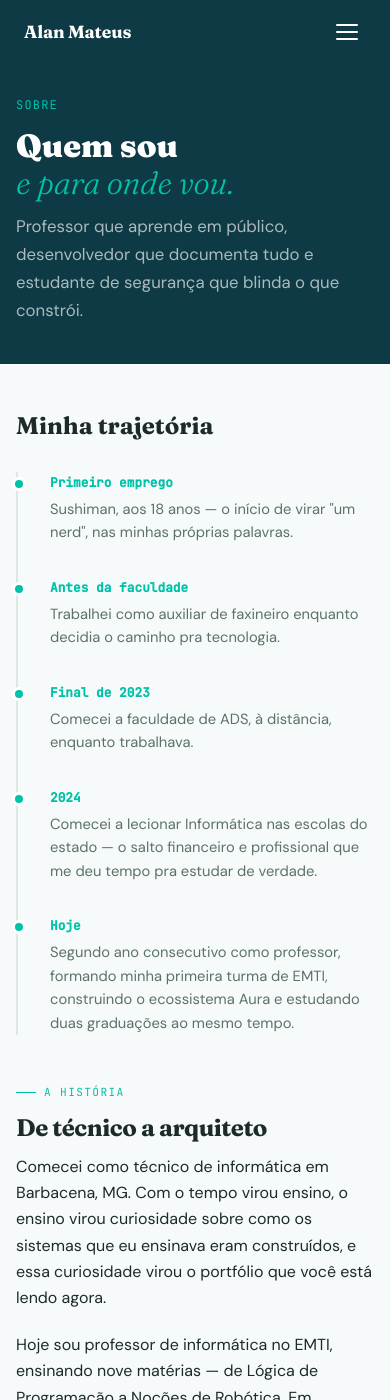
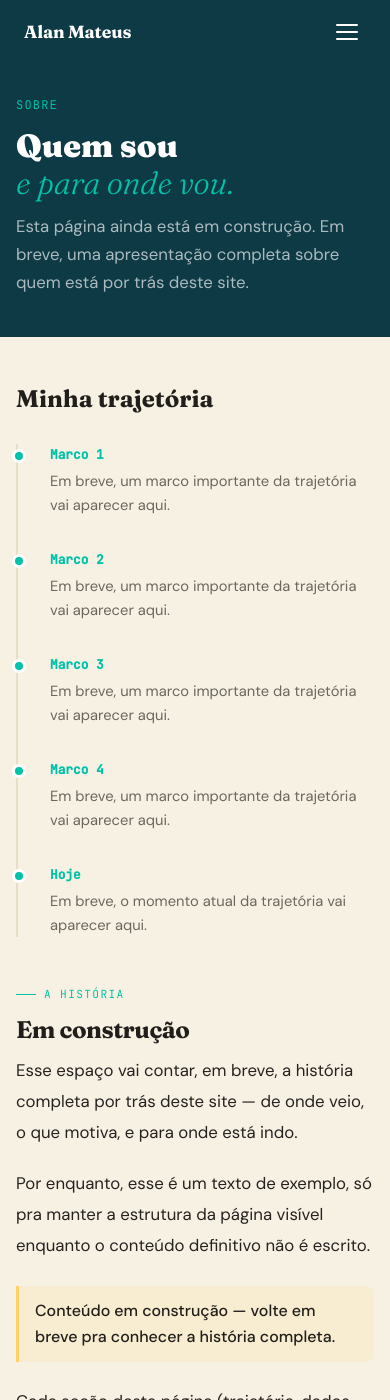
Before and after one commit to AlanMateus17/AlanMateus17.github.io, a Jekyll site: the page built from sobre/index.html, in a window 390 px wide and 1400 px high. Built offline with Jekyll 4.4.1, drawn with Linux system fonts in a browser that asks for light colours; some of the changed text lies outside the part shown.

Commit message:
Cores de leitura, badges, QR no certificado e remocao de paginas

```diff
--- a/_layouts/default.html
+++ b/_layouts/default.html
@@ -104,16 +104,12 @@
           <p class="footer__title">Referência</p>
           <ul class="footer__links">
             <li><a href="{{ '/faq/' | relative_url }}" class="footer__link">FAQ</a></li>
-            <li><a href="{{ '/glossario/' | relative_url }}" class="footer__link">Glossário</a></li>
-            <li><a href="{{ '/uses/' | relative_url }}" class="footer__link">Uses</a></li>
-            <li><a href="{{ '/now/' | relative_url }}" class="footer__link">Now</a></li>
           </ul>
         </div>
 
         <div>
           <p class="footer__title">Links externos</p>
           <ul class="footer__links">
-            <li><a href="{{ '/feed.xml' | relative_url }}" class="footer__link" target="_blank" rel="noopener">RSS ↗</a></li>
             <li><a href="https://github.com/{{ site.author.github }}" class="footer__link" target="_blank" rel="noopener">GitHub ↗</a></li>
             <li><a href="https://linkedin.com/in/{{ site.author.linkedin }}" class="footer__link" target="_blank" rel="noopener">LinkedIn ↗</a></li>
           </ul>
--- a/assets/css/main.css
+++ b/assets/css/main.css
@@ -23,18 +23,21 @@
   --highlight:    #FFD166;
   --highlight-bg: rgba(255,209,102,0.15);
 
-  --bg:           #F7FAFA;
-  --bg-alt:       #EEF3F3;
+  --bg:           #F7F1E4;
+  --bg-alt:       #F0E9D8;
   --surface:      #FFFFFF;
-  --surface-raised: #FAFCFC;
-
-  --text:         #1C2B2A;
-  --text-muted:   #5C7266;
-  --text-light:   #94A89E;
+  --surface-raised: #FBF7EC;
+  --paper:        #F7F1E4;
+  --paper-text:   #262220;
+  --paper-link:   #B8532E;
+
+  --text:         #201F1B;
+  --text-muted:   #6B675E;
+  --text-light:   #9C978A;
   --text-inverse: #FFFFFF;
 
-  --border:       #DDE8E5;
-  --border-mid:   #C2D5D0;
+  --border:       #E7DEC8;
+  --border-mid:   #D6C9A8;
 
   --status-prod:  #1A9E6E;
   --status-dev:   #0E3A45;
@@ -980,8 +983,14 @@ section + section { padding-top: 0; }
 .post-body {
   max-width: var(--prose-max);
   margin: 0 auto;
-  padding: 3rem 1.5rem;
-}
+  padding: 3rem 2.5rem;
+  background: var(--paper);
+  border-radius: var(--radius-xl);
+  color: var(--paper-text);
+}
+.post-body p { color: var(--paper-text); line-height: 1.85; font-size: 1.05rem; }
+.post-body a { color: var(--paper-link); text-decoration: underline; text-decoration-color: rgba(184,83,46,0.35); }
+.post-body a:hover { text-decoration-color: var(--paper-link); }
 .post-body h2 { margin: 2.5rem 0 0.75rem; }
 .post-body h3 { margin: 2rem 0 0.5rem; }
 .post-body p { margin-bottom: 1.25rem; }
@@ -1801,3 +1810,35 @@ pre { white-space: pre-wrap; word-break: break-all; }
 .status-panel__dot { width: 10px; height: 10px; border-radius: 50%; }
 .status-panel__dot--dev { background: var(--accent); }
 .status-panel__dot--plan { background: #C9A227; }
+
+/* === BADGES DE LEITURA (cabeçalho do post) === */
+.post-hero__reading-status {
+  display: flex;
+  flex-wrap: wrap;
+  gap: 0.6rem;
+  margin-top: 0.75rem;
+}
+.reading-badge {
+  display: inline-block;
+  padding: 0.35rem 0.8rem;
+  border-radius: 999px;
+  font-size: 0.78rem;
+  font-weight: 600;
+  background: rgba(0, 194, 168, 0.12);
+  color: var(--accent);
+  border: 1px solid rgba(0, 194, 168, 0.3);
+}
+.reading-badge--liked {
+  background: rgba(220, 38, 38, 0.1);
+  color: #dc2626;
+  border-color: rgba(220, 38, 38, 0.25);
+}
+.reading-badge--count {
+  background: rgba(255,255,255,0.08);
+  color: rgba(255,255,255,0.7);
+  border-color: rgba(255,255,255,0.2);
+}
+
+@media (max-width: 640px) {
+  .post-body { padding: 2rem 1.25rem; border-radius: var(--radius-lg); }
+}
--- a/sobre/index.html
+++ b/sobre/index.html
@@ -1,13 +1,13 @@
 ---
 layout: default
 title: Sobre
-description: "Professor de TI em Barbacena, fundador do Grupo AMtech Digital e eterno estudante. Conheça a trajetória de Alan Mateus."
+description: "Página em construção — em breve, a história completa por trás deste site."
 ---
 <header class="page-hero">
   <div class="container">
     <p class="page-hero__eyebrow">Sobre</p>
     <h1 class="page-hero__title">Quem sou<br><em style="font-weight:300;color:var(--accent)">e para onde vou.</em></h1>
-    <p class="page-hero__desc">Professor que aprende em público, desenvolvedor que documenta tudo e estudante de segurança que blinda o que constrói.</p>
+    <p class="page-hero__desc">Esta página ainda está em construção. Em breve, uma apresentação completa sobre quem está por trás deste site.</p>
   </div>
 </header>
 
@@ -17,28 +17,28 @@ description: "Professor de TI em Barbacena, fundador do Grupo AMtech Digital e e
     <div class="timeline">
       <div class="timeline__item">
         <span class="timeline__dot"></span>
-        <p class="timeline__label">Primeiro emprego</p>
-        <p class="timeline__text">Sushiman, aos 18 anos — o início de virar "um nerd", nas minhas próprias palavras.</p>
+        <p class="timeline__label">Marco 1</p>
+        <p class="timeline__text">Em breve, um marco importante da trajetória vai aparecer aqui.</p>
       </div>
       <div class="timeline__item">
         <span class="timeline__dot"></span>
-        <p class="timeline__label">Antes da faculdade</p>
-        <p class="timeline__text">Trabalhei como auxiliar de faxineiro enquanto decidia o caminho pra tecnologia.</p>
+        <p class="timeline__label">Marco 2</p>
+        <p class="timeline__text">Em breve, um marco importante da trajetória vai aparecer aqui.</p>
       </div>
       <div class="timeline__item">
         <span class="timeline__dot"></span>
-        <p class="timeline__label">Final de 2023</p>
-        <p class="timeline__text">Comecei a faculdade de ADS, à distância, enquanto trabalhava.</p>
+        <p class="timeline__label">Marco 3</p>
+        <p class="timeline__text">Em breve, um marco importante da trajetória vai aparecer aqui.</p>
       </div>
       <div class="timeline__item">
         <span class="timeline__dot"></span>
-        <p class="timeline__label">2024</p>
-        <p class="timeline__text">Comecei a lecionar Informática nas escolas do estado — o salto financeiro e profissional que me deu tempo pra estudar de verdade.</p>
+        <p class="timeline__label">Marco 4</p>
+        <p class="timeline__text">Em breve, um marco importante da trajetória vai aparecer aqui.</p>
       </div>
       <div class="timeline__item">
         <span class="timeline__dot"></span>
         <p class="timeline__label">Hoje</p>
-        <p class="timeline__text">Segundo ano consecutivo como professor, formando minha primeira turma de EMTI, construindo o ecossistema Aura e estudando duas graduações ao mesmo tempo.</p>
+        <p class="timeline__text">Em breve, o momento atual da trajetória vai aparecer aqui.</p>
       </div>
     </div>
   </div>
@@ -49,23 +49,22 @@ description: "Professor de TI em Barbacena, fundador do Grupo AMtech Digital e e
     <div class="fade-in sobre-grid">
       <div>
         <p class="section-eyebrow">A história</p>
-        <h2 class="section-title">De técnico a arquiteto</h2>
-        <div class="post-body" style="padding:0;max-width:none;">
-          <p>Comecei como técnico de informática em Barbacena, MG. Com o tempo virou ensino, o ensino virou curiosidade sobre como os sistemas que eu ensinava eram construídos, e essa curiosidade virou o portfólio que você está lendo agora.</p>
-          <p>Hoje sou professor de informática no EMTI, ensinando nove matérias — de Lógica de Programação a Noções de Robótica. Em paralelo, construo o ecossistema Aura: 23 sistemas SaaS planejados, começando pelo AuraPOS.</p>
-          <p>Estudo segurança ofensiva com a mesma seriedade com que estudo arquitetura de software — porque construir sistemas sem entender como eles quebram é a metade do trabalho.</p>
-          <div class="highlight-bar">A missão: documentar tudo, ensinar no caminho, construir em público.</div>
-          <p>Fundei o Grupo AMtech Digital para formalizar as três frentes: desenvolvimento, assistência técnica e educação. A ideia é que cada frente alimente as outras — o que aprendo resolvendo um problema vira aula, o que ensino vira produto, o que construo vira portfólio.</p>
+        <h2 class="section-title">Em construção</h2>
+        <div class="post-body" style="padding:0;max-width:none;background:transparent;">
+          <p>Esse espaço vai contar, em breve, a história completa por trás deste site — de onde veio, o que motiva, e para onde está indo.</p>
+          <p>Por enquanto, esse é um texto de exemplo, só pra manter a estrutura da página visível enquanto o conteúdo definitivo não é escrito.</p>
+          <div class="highlight-bar">Conteúdo em construção — volte em breve pra conhecer a história completa.</div>
+          <p>Cada seção desta página (trajetória, dados rápidos, stack) será preenchida com informações reais assim que estiver pronta.</p>
         </div>
       </div>
       <aside>
         <div style="background:var(--brand);border-radius:var(--radius-xl);padding:1.75rem;color:#fff;">
           <p style="font-family:var(--font-mono);font-size:.7rem;text-transform:uppercase;letter-spacing:.1em;color:var(--accent);margin-bottom:1.25rem;">Dados rápidos</p>
           <div style="display:flex;flex-direction:column;gap:1rem;">
-            <div><p style="font-size:.7rem;color:rgba(255,255,255,.4);font-family:var(--font-mono);">LOCALIZAÇÃO</p><p style="font-size:.9rem;">Barbacena, MG — Brasil</p></div>
-            <div><p style="font-size:.7rem;color:rgba(255,255,255,.4);font-family:var(--font-mono);">EMPRESA</p><p style="font-size:.9rem;">Grupo AMtech Digital</p></div>
-            <div><p style="font-size:.7rem;color:rgba(255,255,255,.4);font-family:var(--font-mono);">FORMAÇÃO</p><p style="font-size:.9rem;">ADS + Lic. Matemática<br><span style="font-size:.8rem;color:rgba(255,255,255,.5);">(em andamento)</span></p></div>
-            <div><p style="font-size:.7rem;color:rgba(255,255,255,.4);font-family:var(--font-mono);">PRÓX. CERT.</p><p style="font-size:.9rem;">eJPT → OSCP</p></div>
+            <div><p style="font-size:.7rem;color:rgba(255,255,255,.4);font-family:var(--font-mono);">LOCALIZAÇÃO</p><p style="font-size:.9rem;">Em breve</p></div>
+            <div><p style="font-size:.7rem;color:rgba(255,255,255,.4);font-family:var(--font-mono);">EMPRESA</p><p style="font-size:.9rem;">Em breve</p></div>
+            <div><p style="font-size:.7rem;color:rgba(255,255,255,.4);font-family:var(--font-mono);">FORMAÇÃO</p><p style="font-size:.9rem;">Em breve</p></div>
+            <div><p style="font-size:.7rem;color:rgba(255,255,255,.4);font-family:var(--font-mono);">PRÓX. CERT.</p><p style="font-size:.9rem;">Em breve</p></div>
           </div>
         </div>
         <div style="margin-top:1rem;display:flex;flex-direction:column;gap:.5rem;">
@@ -75,49 +74,32 @@ description: "Professor de TI em Barbacena, fundador do Grupo AMtech Digital e e
       </aside>
     </div>
 
-    <!-- Stack -->
     <div class="fade-in" style="margin-top:4rem;">
       <p class="section-eyebrow">Stack</p>
       <h3 class="section-title">Com o que trabalho</h3>
       <div class="skills-grid" style="margin-top:1.5rem;">
         <div class="skill-group">
-          <p class="skill-group__title">Backend</p>
+          <p class="skill-group__title">Categoria 1</p>
           <ul class="skill-group__items">
-            <li class="skill-item">C# / .NET 10</li>
-            <li class="skill-item">ASP.NET Core</li>
-            <li class="skill-item">Entity Framework</li>
-            <li class="skill-item">PostgreSQL</li>
-            <li class="skill-item">Redis</li>
+            <li class="skill-item">Em breve</li>
           </ul>
         </div>
         <div class="skill-group">
-          <p class="skill-group__title">Frontend</p>
+          <p class="skill-group__title">Categoria 2</p>
           <ul class="skill-group__items">
-            <li class="skill-item">Next.js (App Router)</li>
-            <li class="skill-item">TypeScript</li>
-            <li class="skill-item">Tailwind CSS</li>
-            <li class="skill-item">React Query</li>
-            <li class="skill-item">Zustand</li>
+            <li class="skill-item">Em breve</li>
           </ul>
         </div>
         <div class="skill-group">
-          <p class="skill-group__title">Infra & DevOps</p>
+          <p class="skill-group__title">Categoria 3</p>
           <ul class="skill-group__items">
-            <li class="skill-item">Docker</li>
-            <li class="skill-item">GitHub Actions</li>
-            <li class="skill-item">Linux</li>
-            <li class="skill-item">Nginx / Traefik</li>
-            <li class="skill-item">Git / Conventional Commits</li>
+            <li class="skill-item">Em breve</li>
           </ul>
         </div>
         <div class="skill-group">
-          <p class="skill-group__title">Segurança & Outros</p>
+          <p class="skill-group__title">Categoria 4</p>
           <ul class="skill-group__items">
-            <li class="skill-item">OWASP Top 10</li>
-            <li class="skill-item">Burp Suite</li>
-            <li class="skill-item">Nmap / Netcat</li>
-            <li class="skill-item">Python (automação)</li>
-            <li class="skill-item">Obsidian (PKM)</li>
+            <li class="skill-item">Em breve</li>
           </ul>
         </div>
       </div>
```
Also changed, not shown: _includes/share-buttons.html (+31 -1 lines), _layouts/post.html (+39 -0 lines), glossario/index.html (deleted, +0 -60 lines), now/index.html (deleted, +0 -47 lines), uses/index.html (deleted, +0 -56 lines).
